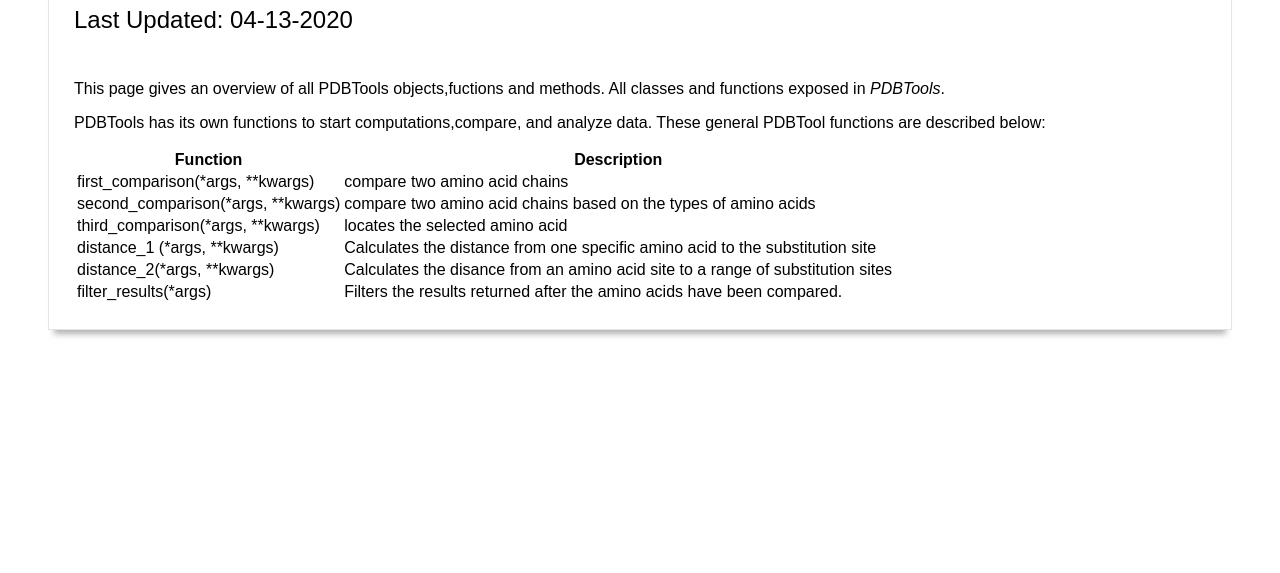
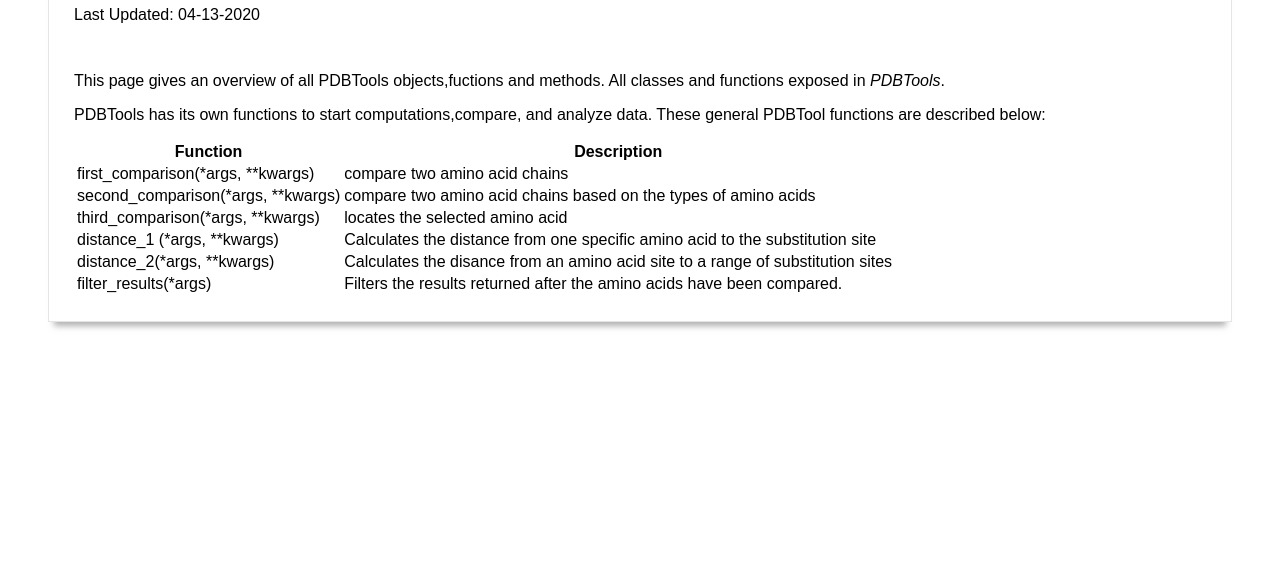
Before and after one commit to jtx007/CDSTools, a Gatsby site: page /api in a window 1280 px wide. Shown: the part 227-800 px from the top of the page. Built offline with nearby package versions, Linux system fonts and the light colour scheme; Gatsby itself is replaced by a stand-in of ours.

Commit message:
changed font size of lats updated header

```diff
--- a/src/styles/Header.css
+++ b/src/styles/Header.css
@@ -16,7 +16,7 @@
 a:hover {
   color: gray;
 }
-h1, h2 {
+h1, h2, h3, h4, h5, h6 {
   margin-left: 10px;
   padding: 0;
   font-family: futura-pt, sans-serif;
--- a/src/templates/mdtemplate.js
+++ b/src/templates/mdtemplate.js
@@ -12,7 +12,7 @@
         <div className="blog-post-container">
           <div className="blog-post">
             <h1>{frontmatter.title}</h1>
-            <h2>Last Updated: {frontmatter.date}</h2>
+            <h4>Last Updated: {frontmatter.date}</h4>
             <div
               className="blog-post-content"
               dangerouslySetInnerHTML={{ __html: html }}
```
